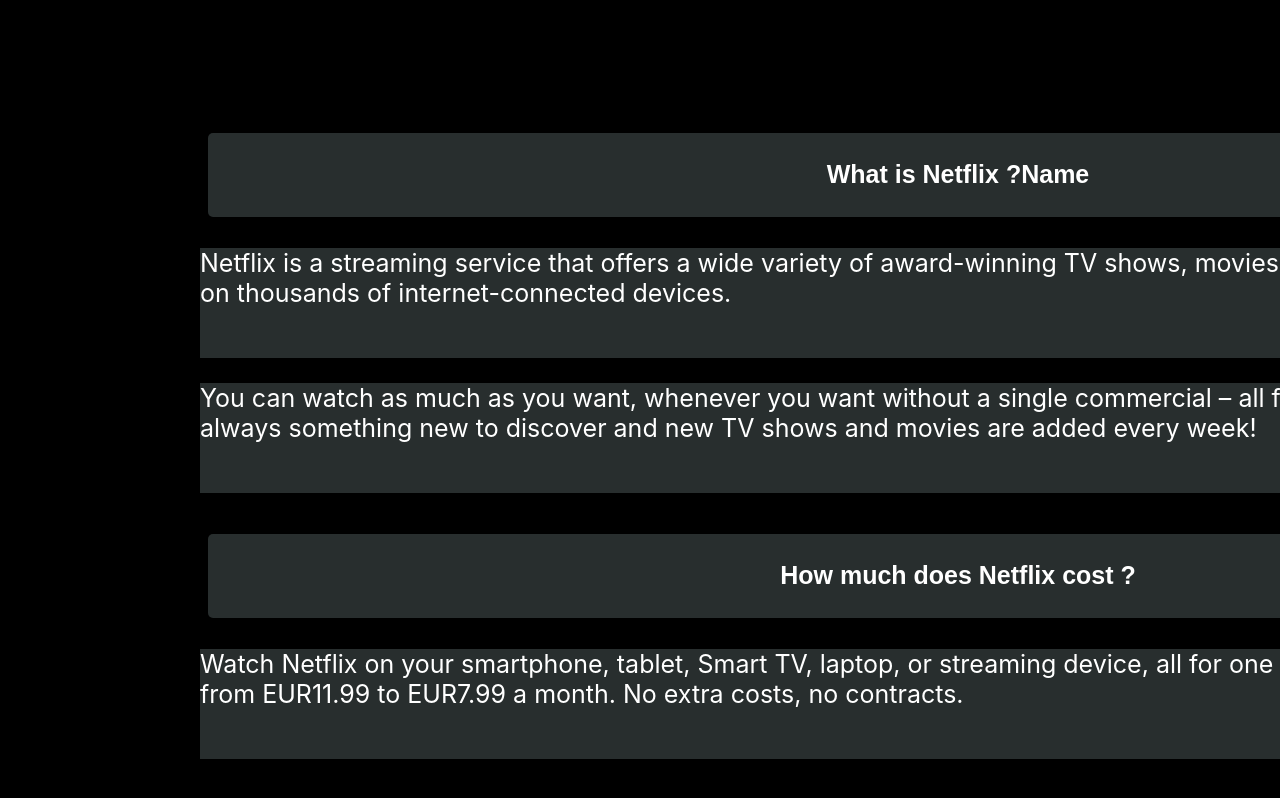
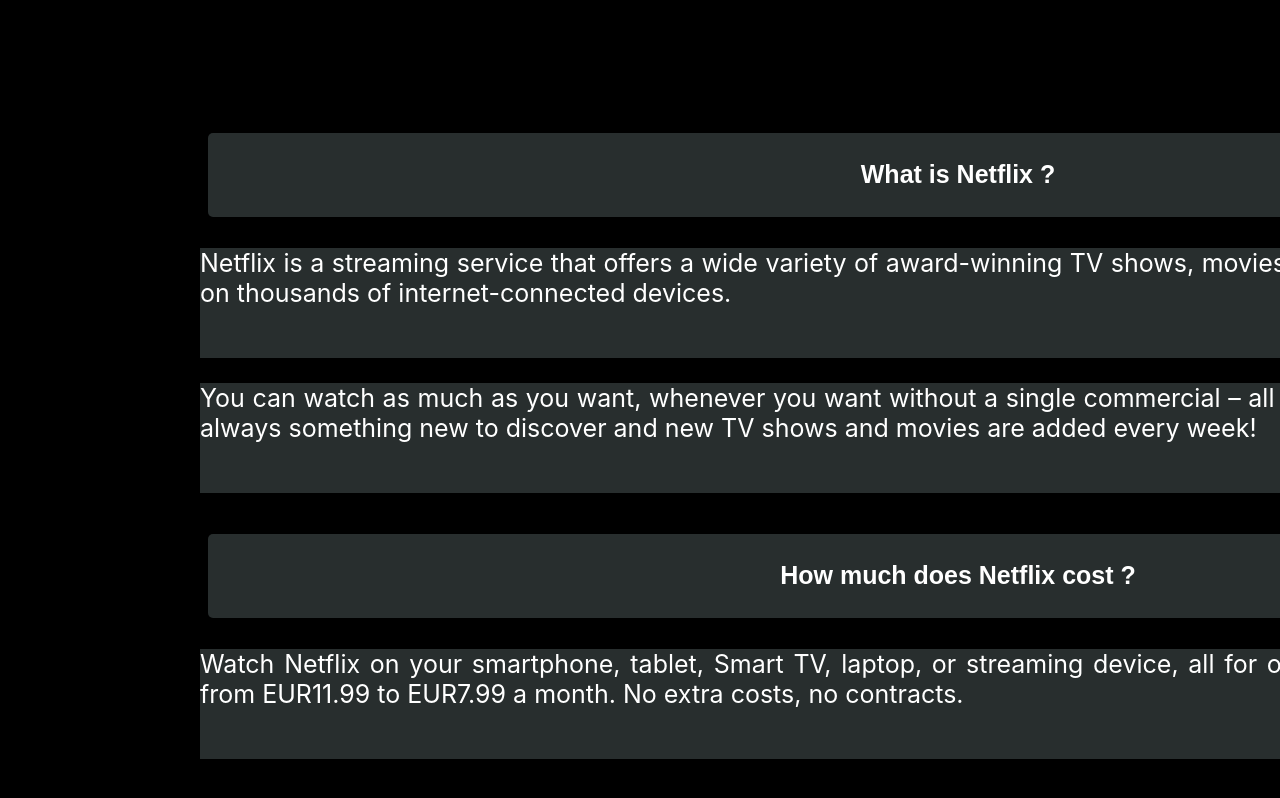
Before and after one commit to gobanoff/Netflix.A.Kliosovas, a React (Create React App) app: page / in a window 1280 px wide. Shown: the part 3680-4478 px from the top of the page. Built offline with nearby package versions, Linux system fonts and the light colour scheme.

Commit message:
seventh commit

```diff
--- a/src/components/Section.css
+++ b/src/components/Section.css
@@ -223,8 +223,11 @@
   padding-left: 623px;
   padding-top: 80px;
 }
-.in{z-index: 0;}
-.accordion {z-index: 1;
+.in {
+  z-index: 0;
+}
+.accordion {
+  z-index: 1;
   width: 00px;
   height: 643px;
   padding-top: 58px;
@@ -245,11 +248,15 @@
   width: 1500px;
   margin-top: 10px;
 }
-.accordion-item p {z-index: 1;
-  width: 1500px;
+.accordion-item p {
+  z-index: 1;
+  width: 1490px;
   background-color: rgb(40, 46, 46);
 }
 .accordion-body p {
   height: 110px;
+  text-align: justify;
 }
-.accordion-body{z-index: 1;}
+#panelsStayOpen-collapseSix {
+  z-index: 1;
+}
--- a/src/components/Section5.js
+++ b/src/components/Section5.js
@@ -17,7 +17,7 @@
               aria-expanded="true"
               aria-controls="panelsStayOpen-collapseOne"
             >
-              What is Netflix ?Name
+              What is Netflix ?
             </button>
           </h2>
           <div
```
